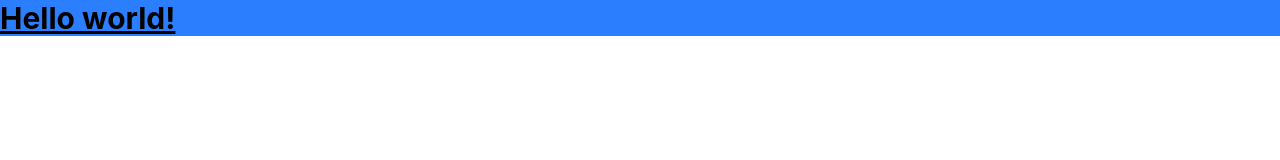
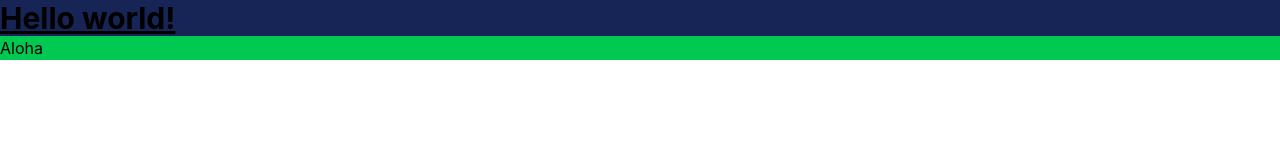
Before and after one commit to huamanxd/HTML-TAILWINDCSS, a website: page index.html in a window 1280 px wide. Drawn offline with Linux system fonts and the light colour scheme.

Commit message:
ajustando tailwindcss

```diff
--- a/index.html
+++ b/index.html
@@ -4,13 +4,14 @@
     <meta charset="UTF-8">
     <meta name="viewport" content="width=device-width, initial-scale=1.0">
     <title>Document</title>
-      <link href="src/output.css" rel="stylesheet">
+      <link href="output.css" rel="stylesheet">
 
 </head>
 <body>
-    <h1 class="text-3xl font-bold underline bg-blue-500">
+    <h1 class="text-3xl font-bold underline bg-blue-950">
     Hello world!
   </h1>
+  <h2 class="bg-green-500">Aloha</h2>
 
 </body>
 </html>
--- a/package.json
+++ b/package.json
@@ -4,7 +4,8 @@
   "description": "Realizando pagina con tailwindcss Practicando fast",
   "main": "index.js",
   "scripts": {
-    "test": "echo \"Error: no test specified\" && exit 1"
+    "test": "echo \"Error: no test specified\" && exit 1",
+    "dev": "npx @tailwindcss/cli -i ./src/input.css -o ./output.css --watch"
   },
   "repository": {
     "type": "git",
```
Also changed, not shown: output.css (added), 2 other files.
